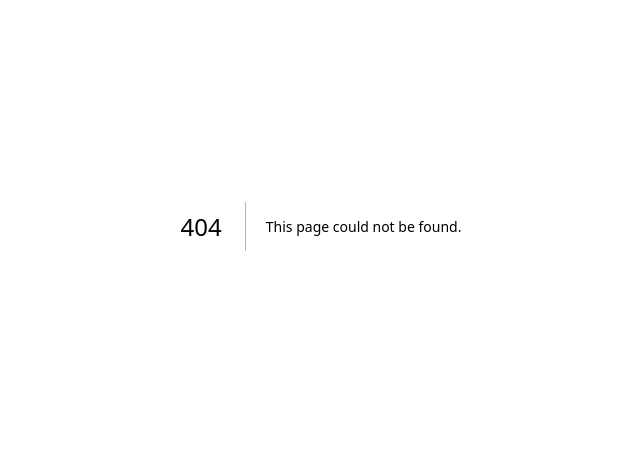
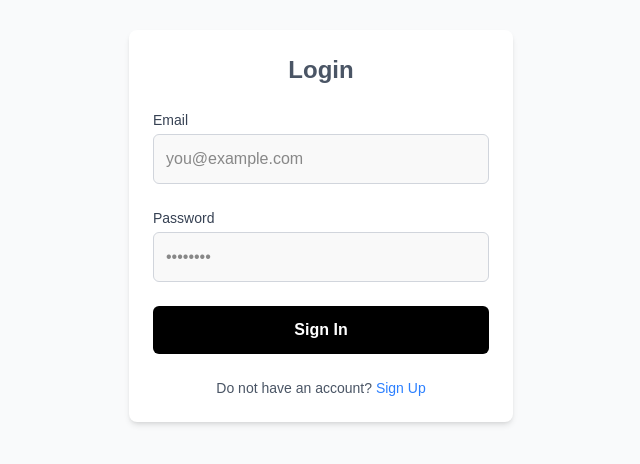
Before and after one commit to UWASEdjaria/Capstone-Project-Phase-two, a Next.js app: page /lab2/login in a window 1280 px wide. Before the commit this address had no page. Shown: the part 174-638 px from the top of the page, without its empty margins (319-959 px from the left). Built offline with nearby package versions, Linux system fonts and the light colour scheme.

Commit message:
Lab2: add login page and related files

```diff
--- /dev/null
+++ b/src/app/lab2/login/page.tsx
@@ -0,0 +1,85 @@
+"use client";
+
+import { useState } from "react";
+import { useRouter } from "next/navigation";
+import Link from "next/link";
+
+
+export default function Login() {
+
+  const [formData, setFormData] = useState({ email: "", password: "" });
+  const [error, setError] = useState("");
+  const router = useRouter();
+
+  const handleChange = (e: React.ChangeEvent<HTMLInputElement>) => {
+    setFormData({ ...formData, [e.target.name]: e.target.value });
+  };
+
+  const handleSubmit = (e: React.FormEvent) => {
+    e.preventDefault();
+
+    if (!formData.email || !formData.password) {
+      setError("Please fill in all fields.");
+      return;
+    }
+
+    setError("");
+    console.log("Login attempt:", formData);
+    router.push("/");
+  };
+
+  return (
+
+    <div className="min-h-screen flex items-center justify-center bg-gray-50 p-4">
+
+      <form
+        onSubmit={handleSubmit}
+        className="w-full max-w-sm bg-white p-6 rounded-lg shadow-md space-y-6"
+      >
+        <h2 className="text-2xl font-bold text-center text-gray-600">Login</h2>
+
+        {error && (
+          <p className="text-red-500 text-sm text-center">{error}</p>
+        )}
+
+        <div className="flex flex-col gap-1">
+          <label className="text-sm font-medium text-gray-700">Email</label>
+          <input
+            type="email"
+            name="email"
+            value={formData.email}
+            onChange={handleChange}
+            placeholder="you@example.com"
+            className="w-full p-3 rounded-md border border-gray-300 focus:outline-none focus:ring-2 focus:ring-black bg-[#f9f9f9] transition"
+            required
+          />
+        </div>
+
+        <div className="flex flex-col gap-1">
+          <label className="text-sm font-medium text-gray-700">Password</label>
+          <input
+            type="password"
+            name="password"
+            value={formData.password}
+            onChange={handleChange}
+            placeholder="••••••••"
+            className="w-full p-3 rounded-md border border-gray-300 focus:outline-none focus:ring-2 focus:ring-black bg-[#f9f9f9] transition"
+            required
+          />
+        </div>
+
+        <button className="w-full bg-black text-white p-3 rounded-md text-base font-semibold hover:bg-gray-900 transition">
+          Sign In
+        </button>
+
+        <p className="text-sm text-center text-gray-600">
+          Do not have an account?{' '}
+          <Link href="/lab2/signup" className="text-blue-500 hover:underline">
+            Sign Up
+          </Link>
+        </p>
+      </form>
+       </div>
+
+  );
+}
```
